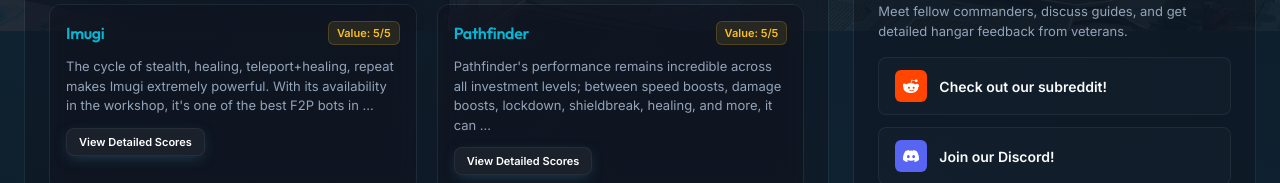
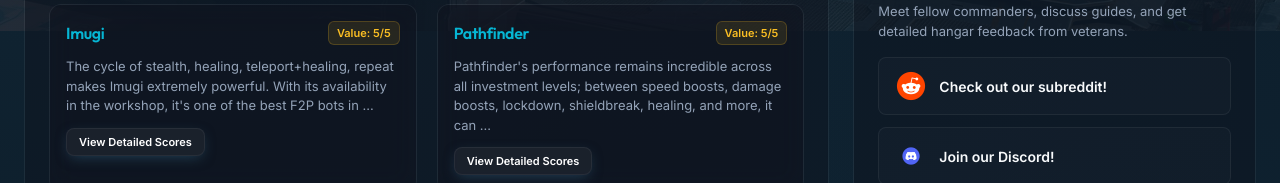
Before and after one commit to War-Robots-Guide/website, a React (Vite) app: page / in a window 1280 px wide. Shown: the part 769-952 px from the top of the page. Built offline with nearby package versions, Linux system fonts and the light colour scheme.

Commit message:
style: replace Reddit and Discord SVGs with png logo assets

```diff
--- a/src/components/dashboard/DashboardTab.jsx
+++ b/src/components/dashboard/DashboardTab.jsx
@@ -146,10 +146,8 @@ export function DashboardTab({ onTabChange }) {
                 className="community-card-link"
               >
                 <div style={{ display: 'flex', alignItems: 'center', gap: '12px' }}>
-                  <div className="community-card-icon reddit">
-                    <svg viewBox="0 0 24 24" width="16" height="16" fill="currentColor">
-                      <path d="M24 11.5c0-1.65-1.35-3-3-3-.96 0-1.86.48-2.42 1.24-1.64-1-3.85-1.64-6.29-1.72l1.3-4.14c.05-.15.22-.24.38-.19l4.24.9c.06.87.79 1.56 1.68 1.56 1.05 0 1.9-.85 1.9-1.9s-.85-1.9-1.9-1.9c-.89 0-1.62.62-1.82 1.45l-4.75-1.01c-.32-.07-.63.13-.71.45l-1.46 4.67c-2.52.03-4.8.67-6.49 1.7-.56-.73-1.44-1.21-2.43-1.21-1.65 0-3 1.35-3 3 0 1.13.63 2.11 1.56 2.62-.06.29-.1.59-.1.9 0 4.14 4.93 7.5 11 7.5s11-3.36 11-7.5c0-.31-.04-.61-.1-.9.93-.51 1.56-1.49 1.56-2.62zM9 13c.83 0 1.5.67 1.5 1.5S9.83 16 9 16s-1.5-.67-1.5-1.5S7.67 13 9 13zm7.5 5.5c-1.86 1.86-5.14 1.86-7 0-.2-.2-.2-.51 0-.71.2-.2.51-.2.71 0 1.47 1.47 4.1 1.47 5.58 0 .2-.2.51-.2.71 0 .2.2.2.51 0 .71zm-.5-2.5c-.83 0-1.5-.67-1.5-1.5s.67-1.5 1.5-1.5 1.5 0.67 1.5 1.5-0.67 1.5-1.5 1.5z"/>
-                    </svg>
+                  <div className="community-card-icon reddit" style={{ background: 'none' }}>
+                    <img src="/icons/reddit_logo.png" alt="Reddit" style={{ width: '32px', height: '32px', objectFit: 'contain' }} />
                   </div>
                   <div>
                     <div style={{ fontWeight: 600 }}>Check out our subreddit!</div>
@@ -164,10 +162,8 @@ export function DashboardTab({ onTabChange }) {
                 className="community-card-link"
               >
                 <div style={{ display: 'flex', alignItems: 'center', gap: '12px' }}>
-                  <div className="community-card-icon discord">
-                    <svg viewBox="0 0 24 24" width="16" height="16" fill="currentColor">
-                      <path d="M20.317 4.37a19.791 19.791 0 0 0-4.885-1.515.074.074 0 0 0-.079.037c-.21.375-.444.864-.608 1.25a18.27 18.27 0 0 0-5.487 0 12.64 12.64 0 0 0-.617-1.25.077.077 0 0 0-.079-.037A19.736 19.736 0 0 0 3.677 4.37a.07.07 0 0 0-.032.027C.533 9.046-.32 13.58.099 18.057a.082.082 0 0 0 .031.057 19.9 19.9 0 0 0 5.993 3.03.078.078 0 0 0 .084-.028c.462-.63.874-1.295 1.226-1.994.021-.041.001-.09-.041-.106a13.094 13.094 0 0 1-1.873-.894.077.077 0 0 1-.008-.128c.126-.093.252-.19.372-.287a.075.075 0 0 1 .077-.011c3.92 1.793 8.18 1.793 12.061 0a.073.073 0 0 1 .078.009c.12.099.246.195.373.289a.077.077 0 0 1-.006.127 12.299 12.299 0 0 1-1.873.894.077.077 0 0 0-.041.107c.36.698.772 1.362 1.225 1.993a.076.076 0 0 0 .084.028 19.839 19.839 0 0 0 6.002-3.03.077.077 0 0 0 .032-.054c.5-5.177-.838-9.674-3.549-13.66a.061.061 0 0 0-.031-.03zM8.02 15.33c-1.183 0-2.157-1.085-2.157-2.419 0-1.333.956-2.419 2.156-2.419 1.21 0 2.176 1.096 2.157 2.42 0 1.333-.956 2.418-2.156 2.418zm7.975 0c-1.183 0-2.157-1.085-2.157-2.419 0-1.333.955-2.419 2.156-2.419 1.21 0 2.176 1.096 2.157 2.42 0 1.333-.946 2.418-2.156 2.418z"/>
-                    </svg>
+                  <div className="community-card-icon discord" style={{ background: 'none' }}>
+                    <img src="/icons/discord_logo.png" alt="Discord" style={{ width: '32px', height: '32px', objectFit: 'contain' }} />
                   </div>
                   <div>
                     <div style={{ fontWeight: 600 }}>Join our Discord!</div>
```
Also changed, not shown: public/icons/discord_logo.png (added), public/icons/reddit_logo.png (added).
